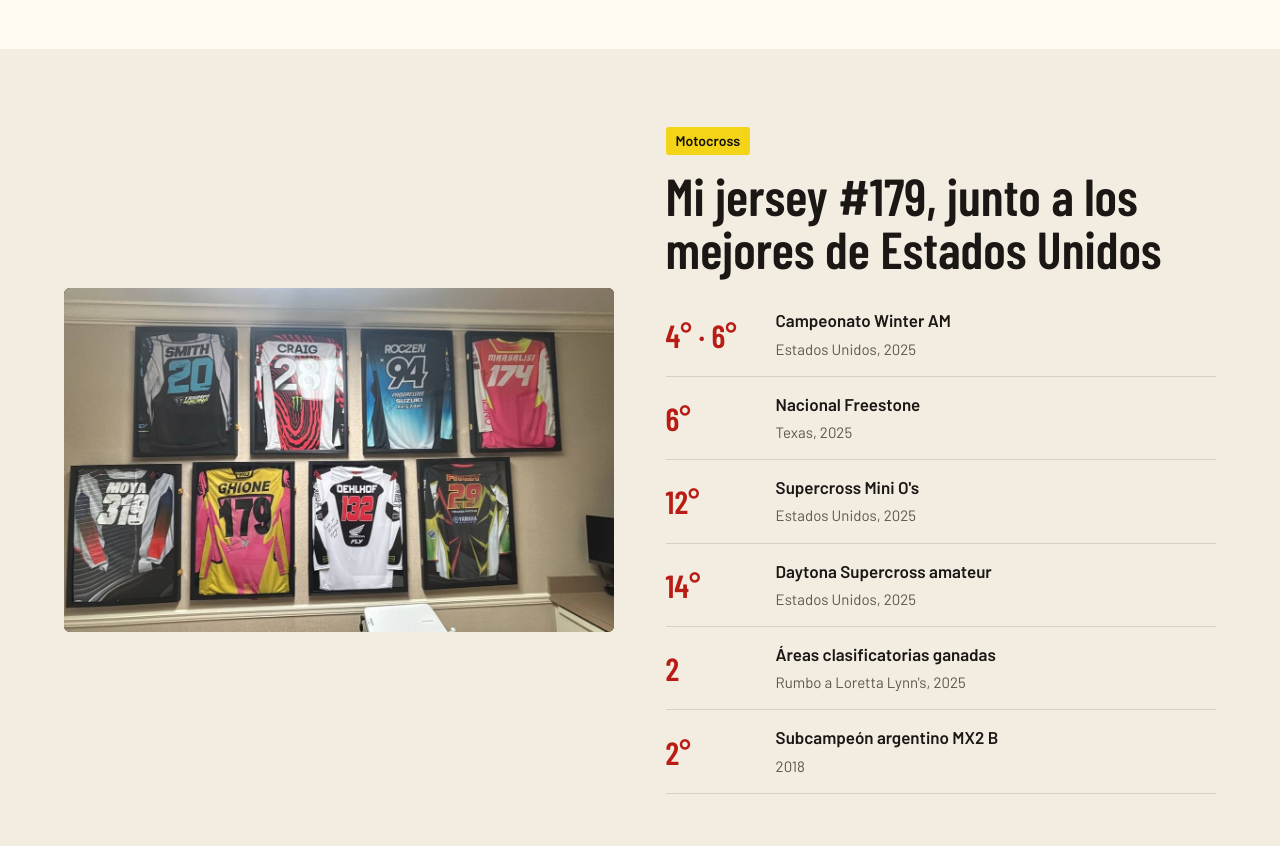
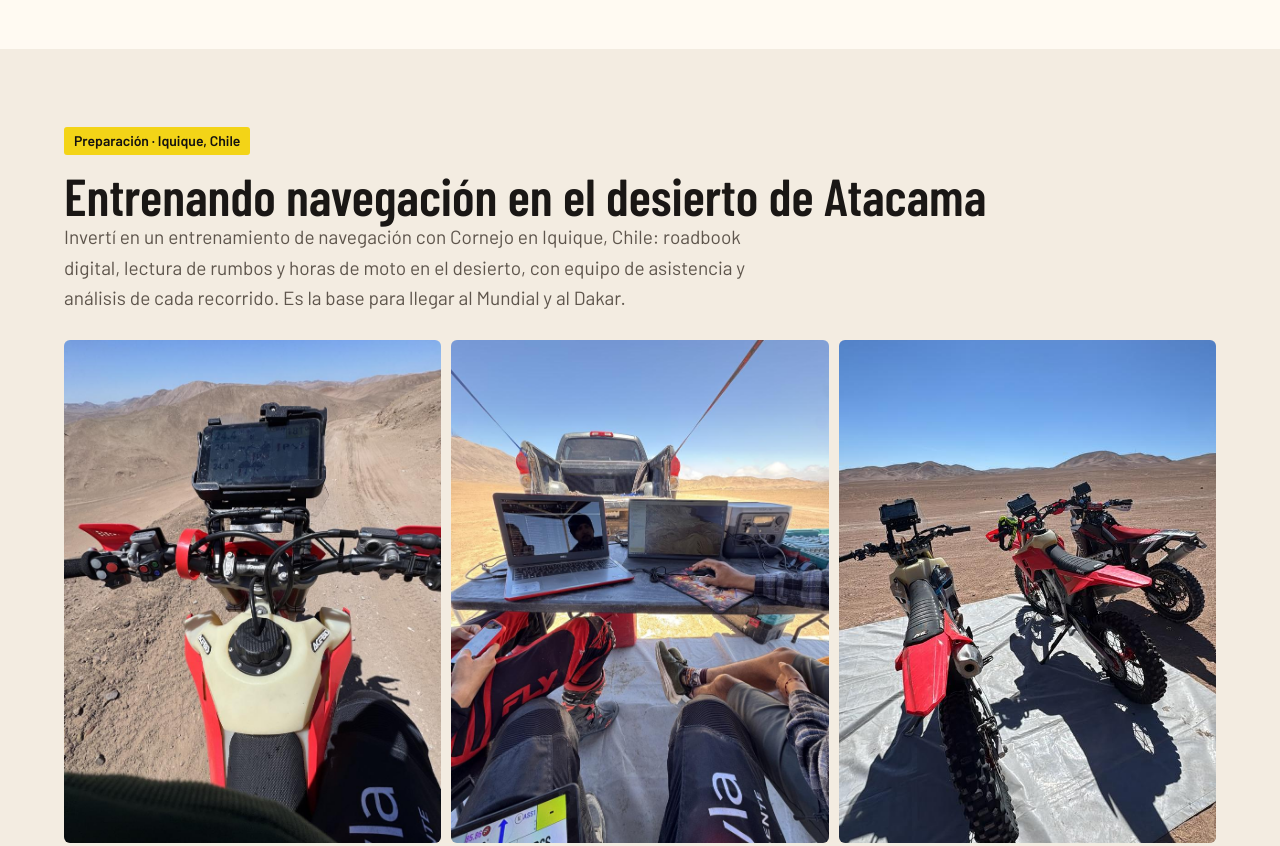
Before and after one commit to glefprop/loreghionerally, a plain HTML site: page index.html in a window 1280 px wide. Shown: the part 3540-4386 px from the top of the page. Drawn offline with nearby package versions, Linux system fonts and the light colour scheme; a web font is replaced by a local one.

Commit message:
Preparación: entrenamiento de navegación en Iquique
Co-Authored-By: Claude Opus 5.5 <noreply@anthropic.com>
Claude-Session: https://claude.ai/code/session_01XgJQkpUzMcBknpSU8D8cTV

```diff
--- a/index.html
+++ b/index.html
@@ -105,6 +105,10 @@ td.km{text-align:right;font:800 24px "Barlow Condensed";white-space:nowrap}
 .pk{display:flex;flex-wrap:wrap;gap:10px;margin:0 0 28px}
 .pk span{background:var(--red);padding:8px 14px;border-radius:4px;font-weight:600;white-space:nowrap}
 .pk span.c{background:transparent;border:2px solid var(--plate);color:var(--plate)}
+/* preparacion */
+.nav3{display:grid;grid-template-columns:repeat(3,minmax(0,1fr));gap:10px;margin-top:26px}
+.nav3 img{width:100%;aspect-ratio:3/4;object-fit:cover;border-radius:6px}
+@media(max-width:600px){.nav3{grid-template-columns:minmax(0,1fr)}.nav3 img{aspect-ratio:4/3}}
 /* sponsors */
 .spons{list-style:none;margin:26px 0 0;padding:0;display:grid;grid-template-columns:repeat(auto-fill,minmax(190px,1fr));gap:10px}
 .spons li{background:var(--card);border:1px solid var(--line);border-radius:6px;padding:22px 18px;min-height:110px;display:flex;flex-direction:column;justify-content:center;align-items:center;text-align:center}
@@ -186,7 +190,7 @@ table.stack td{border:0;padding:0}table.stack td.n{grid-row:span 2}table.stack t
 <ul class="res">
 <li><span class="p">1° M-2</span><div><b>Termas de Río Hondo · CANAV</b><span>2ª fecha del Campeonato Argentino de Rally Raid, agosto 2026</span></div></li>
 <li><span class="p">3° M-1</span><div><b>Desafío Ansenuza</b><span>Villa Ojo de Agua</span></div></li>
-<li><span class="p">NAV</span><div><b>Entrenamiento de navegación</b><span>Preparación con Cornejo y travesías de 500 km con roadbook</span></div></li>
+<li><span class="p">NAV</span><div><b>Entrenamiento de navegación</b><span>Entrenamiento con Cornejo en el desierto de Iquique, Chile</span></div></li>
 </ul>
 <div class="road" aria-label="Hoja de ruta">
 <div class="on"><b>NOV 2026</b><span>SARR Series, San Juan</span></div>
@@ -198,7 +202,18 @@ table.stack td{border:0;padding:0}table.stack td.n{grid-row:span 2}table.stack t
 <div class="ph"><img src="img/podio.jpg" alt="Lorenzo con el trofeo de 1° puesto Motos M-2 en Termas de Río Hondo 2026" loading="lazy"></div>
 </div></section>
 
-<section class="band" id="motocross"><div class="wrap split">
+<section class="band" id="preparacion"><div class="wrap">
+<span class="tag">Preparación · Iquique, Chile</span>
+<h2>Entrenando navegación en el desierto de Atacama</h2>
+<p class="lede">Invertí en un entrenamiento de navegación con Cornejo en Iquique, Chile: roadbook digital, lectura de rumbos y horas de moto en el desierto, con equipo de asistencia y análisis de cada recorrido. Es la base para llegar al Mundial y al Dakar.</p>
+<div class="nav3">
+<img src="img/nav-roadbook.jpg" alt="Vista desde la moto con el roadbook digital en el desierto de Iquique" loading="lazy">
+<img src="img/nav-equipo.jpg" alt="Análisis de recorridos en las computadoras junto a la camioneta de asistencia" loading="lazy">
+<img src="img/nav-motos.jpg" alt="Motos de rally preparadas en el desierto de Atacama" loading="lazy">
+</div>
+</div></section>
+
+<section class="band alt" id="motocross"><div class="wrap split">
 <div class="ph w"><img src="img/jerseys.jpg" alt="Jersey Ghione 179 enmarcado junto a jerseys de pilotos del supercross de Estados Unidos" loading="lazy"></div>
 <div>
 <span class="tag">Motocross</span>
```
Also changed, not shown: img/nav-equipo.jpg (added), img/nav-motos.jpg (added), img/nav-roadbook.jpg (added).
